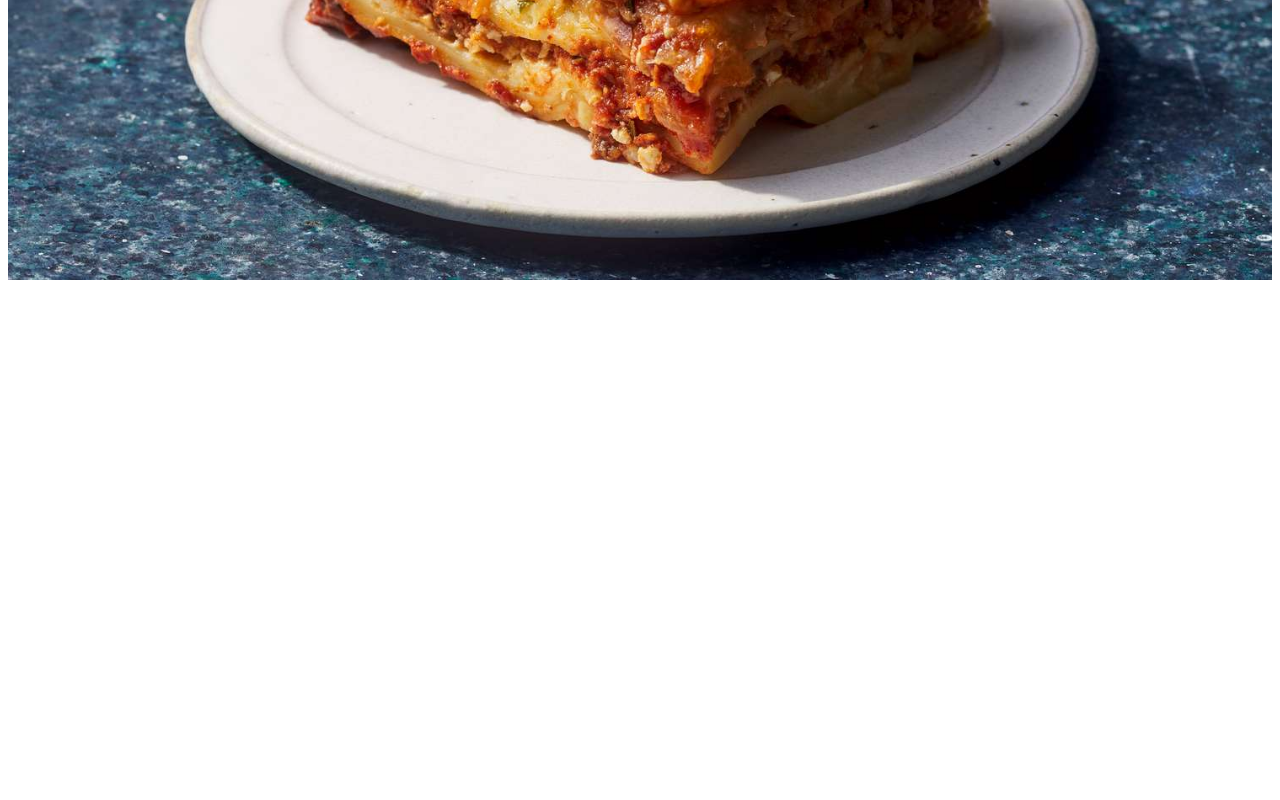
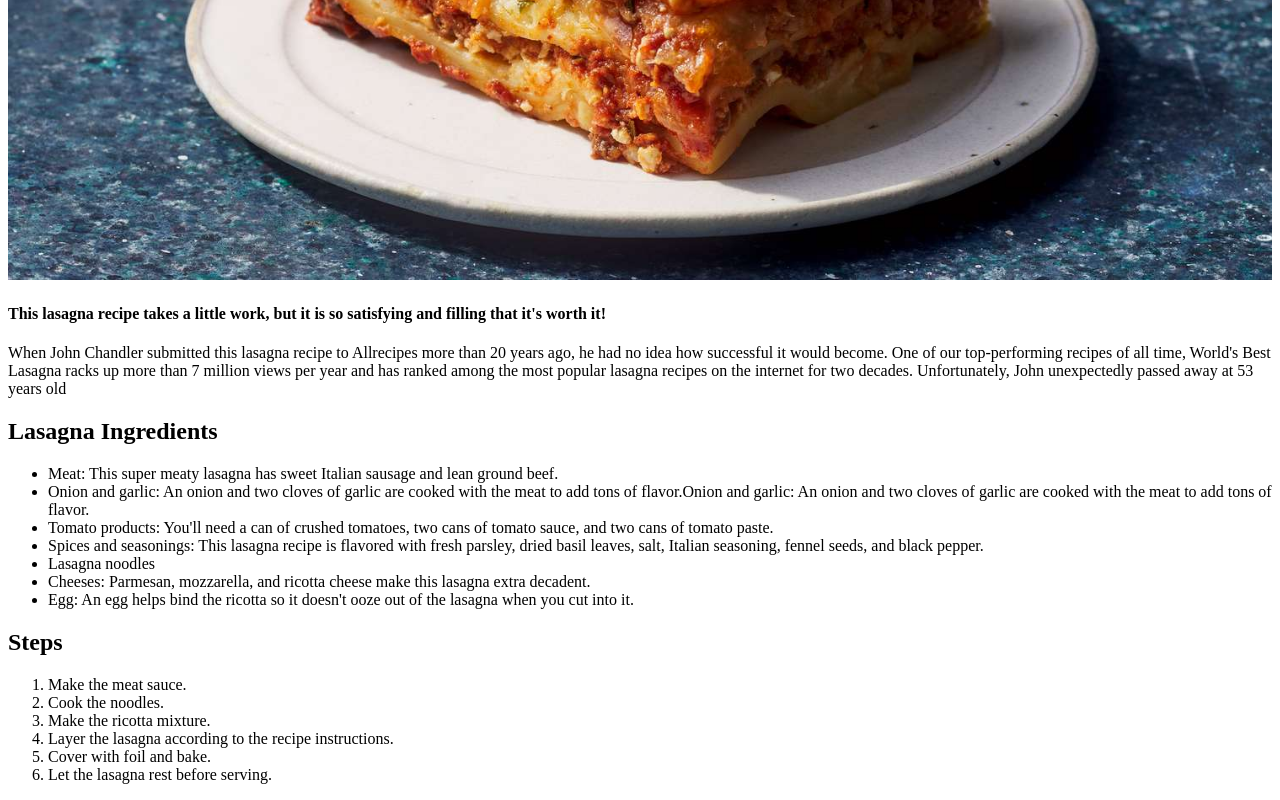
Before and after one commit to Yustikk/odin_recipes, a plain HTML site: page recipes/lasagna.html in a window 1280 px wide. Shown: the part 458-1258 px from the top of the page. Before the commit the page ends 800 px from the top, so only its background shows below. Drawn offline with Linux system fonts and the light colour scheme.

Commit message:
Finished adding all of the recipes and made the rel attribute to the links noreferrer
This will make the sites more secure

```diff
--- a/recipes/lasagna.html
+++ b/recipes/lasagna.html
@@ -6,11 +6,30 @@
     <title>Document</title>
 </head>
 <body>
-    <a href="../index.html">->Back</a>
+    <a href="../index.html" rel="noopener noreferrer">->Back</a>
     <h1>Lasagna Recipe</h1>
     <img src="images/lasagna.jpg" width=100% alt="A truly artificial looking american lasagna" >
-
-
+    <h4>This lasagna recipe takes a little work, but it is so satisfying and filling that it's worth it!</h4>
+    <p>When John Chandler submitted this lasagna recipe to Allrecipes more than 20 years ago, he had no idea how successful it would become. One of our top-performing recipes of all time, World's Best Lasagna racks up more than 7 million views per year and has ranked among the most popular lasagna recipes on the internet for two decades. Unfortunately, John unexpectedly passed away at 53 years old </p>
+    <h2>Lasagna Ingredients</h2>
+    <ul>
+        <li>Meat: This super meaty lasagna has sweet Italian sausage and lean ground beef.</li>
+        <li>Onion and garlic: An onion and two cloves of garlic are cooked with the meat to add tons of flavor.Onion and garlic: An onion and two cloves of garlic are cooked with the meat to add tons of flavor.</li>
+        <li>Tomato products: You'll need a can of crushed tomatoes, two cans of tomato sauce, and two cans of tomato paste.</li>
+        <li>Spices and seasonings: This lasagna recipe is flavored with fresh parsley, dried basil leaves, salt, Italian seasoning, fennel seeds, and black pepper.        </li>
+        <li>Lasagna noodles</li>
+        <li>Cheeses: Parmesan, mozzarella, and ricotta cheese make this lasagna extra decadent.</li>
+        <li>Egg: An egg helps bind the ricotta so it doesn't ooze out of the lasagna when you cut into it.</li>
+    </ul>
+    <h2>Steps</h2>
+    <ol>
+        <li>Make the meat sauce.</li>
+        <li>Cook the noodles.</li>
+        <li>Make the ricotta mixture.</li>
+        <li>Layer the lasagna according to the recipe instructions.</li>
+        <li>Cover with foil and bake.        </li>
+        <li>Let the lasagna rest before serving.</li>
+    </ol>
 
 
 </body>
```
Also changed, not shown: index.html (+5 -3 lines), recipes/currascoChicken.html (+1 -1 lines), recipes/ovenBakedRisotto.html (+18 -1 lines).
